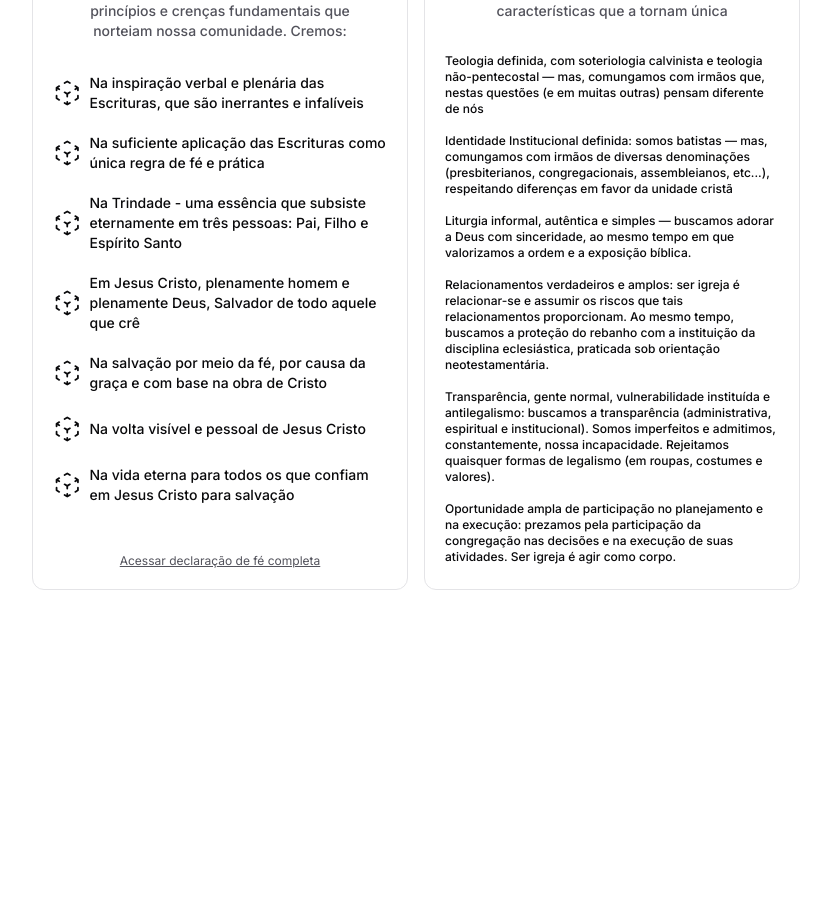
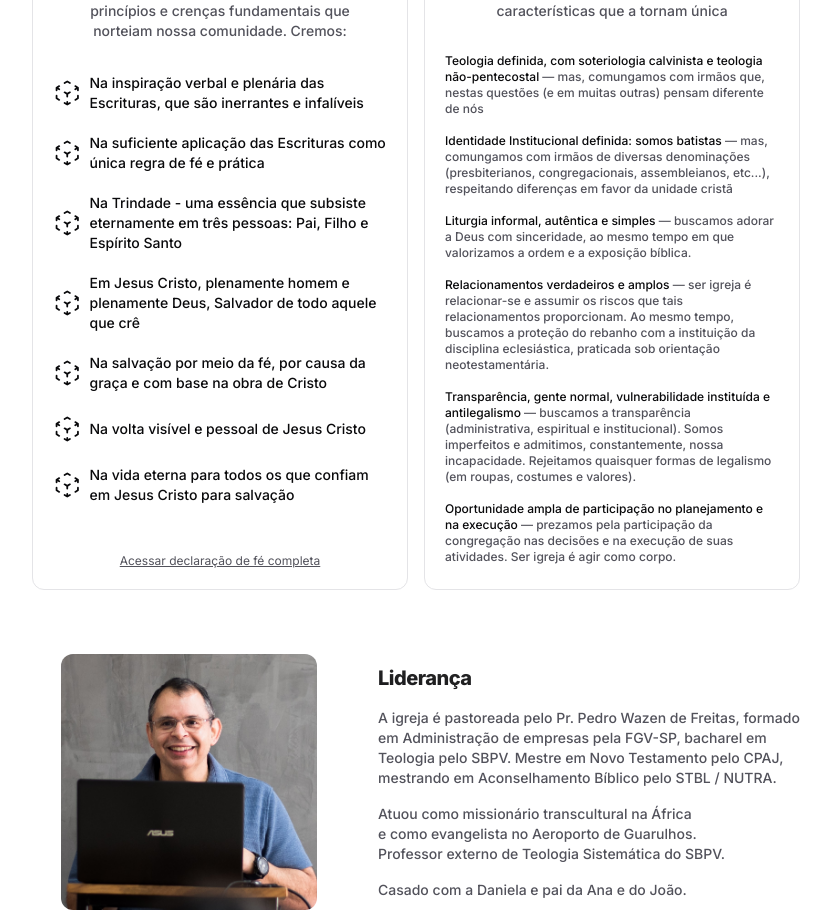
Before and after one commit to filipeveronezi/trindade, a Next.js app: page / in a window 1280 px wide. Shown: the part 2580-3490 px from the top of the page, without its empty margins (224-1055 px from the left). Before the commit the page ends 3170 px from the top, so only its background shows below. Built offline with nearby package versions, Linux system fonts and the light colour scheme.

Commit message:
feat(home): leadership section

```diff
--- a/src/app/(main)/page.tsx
+++ b/src/app/(main)/page.tsx
@@ -1,6 +1,7 @@
 import { About } from '@/components/about'
 import { Hero } from '@/components/hero'
 import { ImageGallery } from '@/components/image-gallery'
+import { Leadership } from '@/components/leadership'
 
 export default function Home() {
   return (
@@ -8,6 +9,7 @@ export default function Home() {
       <Hero />
       <ImageGallery />
       <About />
+      <Leadership />
     </main>
   )
 }
--- a/src/components/about.tsx
+++ b/src/components/about.tsx
@@ -88,37 +88,52 @@ export function About() {
         <ul className="flex flex-1 flex-col gap-4 text-xs font-medium text-zinc-950">
           <li>
             Teologia definida, com soteriologia calvinista e teologia
-            não-pentecostal — mas, comungamos com irmãos que, nestas questões (e
-            em muitas outras) pensam diferente de nós
+            não-pentecostal{' '}
+            <span className="text-zinc-600">
+              — mas, comungamos com irmãos que, nestas questões (e em muitas
+              outras) pensam diferente de nós
+            </span>
           </li>
           <li>
-            Identidade Institucional definida: somos batistas — mas, comungamos
-            com irmãos de diversas denominações (presbiterianos,
-            congregacionais, assembleianos, etc...), respeitando diferenças em
-            favor da unidade cristã
+            Identidade Institucional definida: somos batistas{' '}
+            <span className="text-zinc-600">
+              — mas, comungamos com irmãos de diversas denominações
+              (presbiterianos, congregacionais, assembleianos, etc...),
+              respeitando diferenças em favor da unidade cristã
+            </span>
           </li>
           <li>
-            Liturgia informal, autêntica e simples — buscamos adorar a Deus com
-            sinceridade, ao mesmo tempo em que valorizamos a ordem e a exposição
-            bíblica.
+            Liturgia informal, autêntica e simples{' '}
+            <span className="text-zinc-600">
+              — buscamos adorar a Deus com sinceridade, ao mesmo tempo em que
+              valorizamos a ordem e a exposição bíblica.
+            </span>
           </li>
           <li>
-            Relacionamentos verdadeiros e amplos: ser igreja é relacionar-se e
-            assumir os riscos que tais relacionamentos proporcionam. Ao mesmo
-            tempo, buscamos a proteção do rebanho com a instituição da
-            disciplina eclesiástica, praticada sob orientação neotestamentária.
+            Relacionamentos verdadeiros e amplos{' '}
+            <span className="text-zinc-600">
+              — ser igreja é relacionar-se e assumir os riscos que tais
+              relacionamentos proporcionam. Ao mesmo tempo, buscamos a proteção
+              do rebanho com a instituição da disciplina eclesiástica, praticada
+              sob orientação neotestamentária.
+            </span>
           </li>
           <li>
             Transparência, gente normal, vulnerabilidade instituída e
-            antilegalismo: buscamos a transparência (administrativa, espiritual
-            e institucional). Somos imperfeitos e admitimos, constantemente,
-            nossa incapacidade. Rejeitamos quaisquer formas de legalismo (em
-            roupas, costumes e valores).
+            antilegalismo{' '}
+            <span className="text-zinc-600">
+              — buscamos a transparência (administrativa, espiritual e
+              institucional). Somos imperfeitos e admitimos, constantemente,
+              nossa incapacidade. Rejeitamos quaisquer formas de legalismo (em
+              roupas, costumes e valores).
+            </span>
           </li>
           <li>
-            Oportunidade ampla de participação no planejamento e na execução:
-            prezamos pela participação da congregação nas decisões e na execução
-            de suas atividades. Ser igreja é agir como corpo.
+            Oportunidade ampla de participação no planejamento e na execução{' '}
+            <span className="text-zinc-600">
+              — prezamos pela participação da congregação nas decisões e na
+              execução de suas atividades. Ser igreja é agir como corpo.
+            </span>
           </li>
         </ul>
       </div>
--- /dev/null
+++ b/src/components/leadership.tsx
@@ -0,0 +1,39 @@
+import Image from 'next/image'
+import { Balancer } from 'react-wrap-balancer'
+
+export function Leadership() {
+  return (
+    <section className="mt-16 flex w-full max-w-3xl flex-col-reverse gap-8 sm:flex-row sm:items-center">
+      <Image
+        className="mx-auto aspect-video h-full w-full rounded-xl object-cover sm:aspect-square sm:max-h-64 sm:max-w-[16rem]"
+        src="/pedro.jpg"
+        alt="Pastor Pedro"
+        width={1600}
+        height={900}
+      />
+      <div className="flex flex-col gap-4">
+        <h2 className="bg-gradient-to-tr from-zinc-900 via-neutral-800 to-zinc-600 bg-clip-text text-xl font-extrabold tracking-tight text-transparent lg:text-xl">
+          <Balancer>Liderança</Balancer>
+        </h2>
+        <p className="text-sm font-medium text-zinc-600">
+          <Balancer>
+            A igreja é pastoreada pelo Pr. Pedro Wazen de Freitas, formado em
+            Administração de empresas pela FGV-SP, bacharel em Teologia pelo
+            SBPV. Mestre em Novo Testamento pelo CPAJ, mestrando em
+            Aconselhamento Bíblico pelo STBL / NUTRA.
+          </Balancer>
+        </p>
+        <p className="text-sm font-medium text-zinc-600">
+          <Balancer>
+            Atuou como missionário transcultural na África e como evangelista no
+            Aeroporto de Guarulhos. Professor externo de Teologia Sistemática do
+            SBPV.
+          </Balancer>
+        </p>
+        <p className="text-sm font-medium text-zinc-600">
+          <Balancer>Casado com a Daniela e pai da Ana e do João.</Balancer>
+        </p>
+      </div>
+    </section>
+  )
+}
```
Also changed, not shown: public/pedro.jpg (added).
